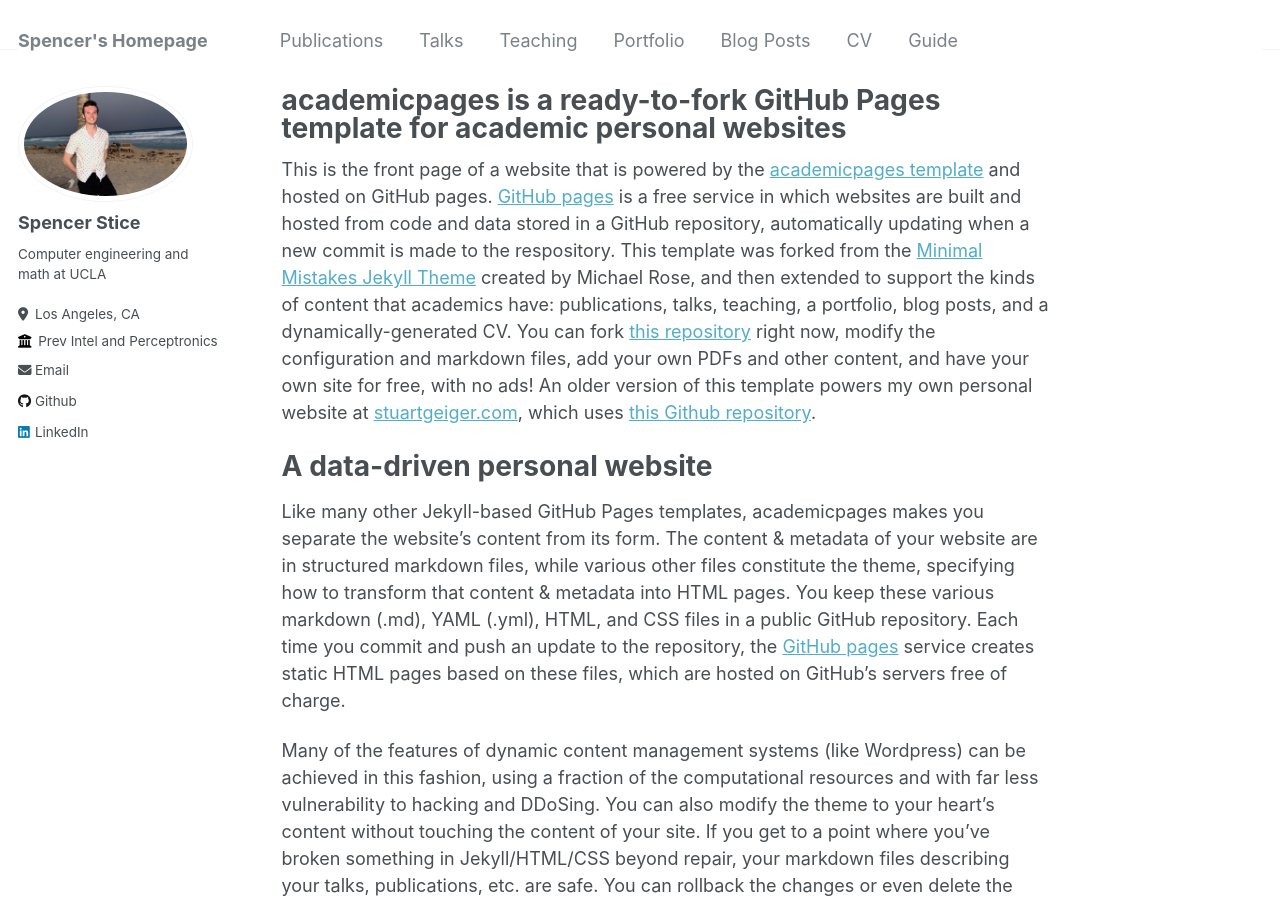
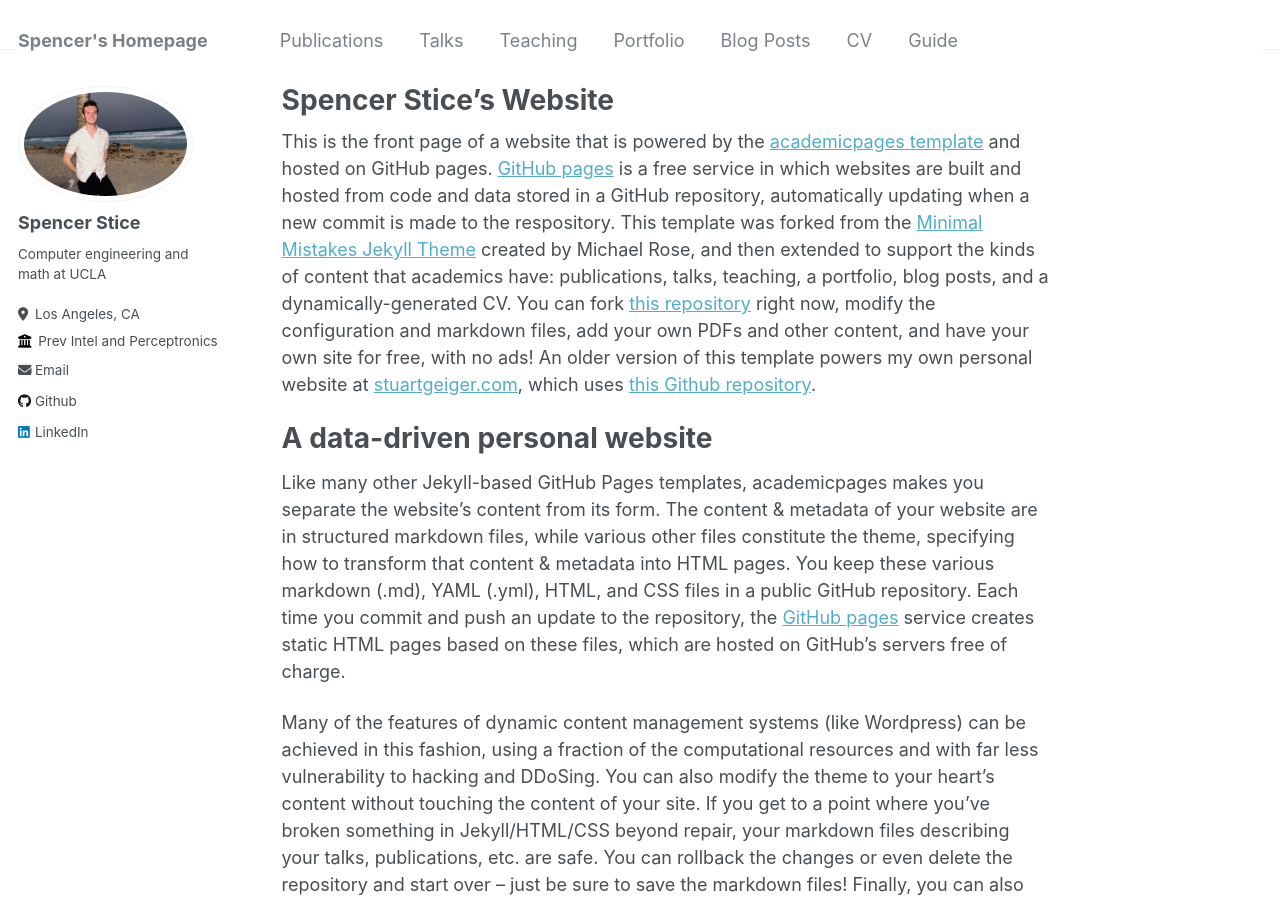
Before and after one commit to Spencer-Stice/Spencer-Stice.github.io, a Jekyll site: the page built from _pages/about.md, in a window 1280 px wide and 900 px high. Built offline with Jekyll 4.4.1, drawn with Linux system fonts in a browser that asks for light colours.

Commit message:
another one

```diff
--- a/_pages/about.md
+++ b/_pages/about.md
@@ -1,6 +1,6 @@
 ---
 permalink: /
-title: "academicpages is a ready-to-fork GitHub Pages template for academic personal websites"
+title: "Spencer Stice's Website"
 author_profile: true
 redirect_from:
   - /about/
```
